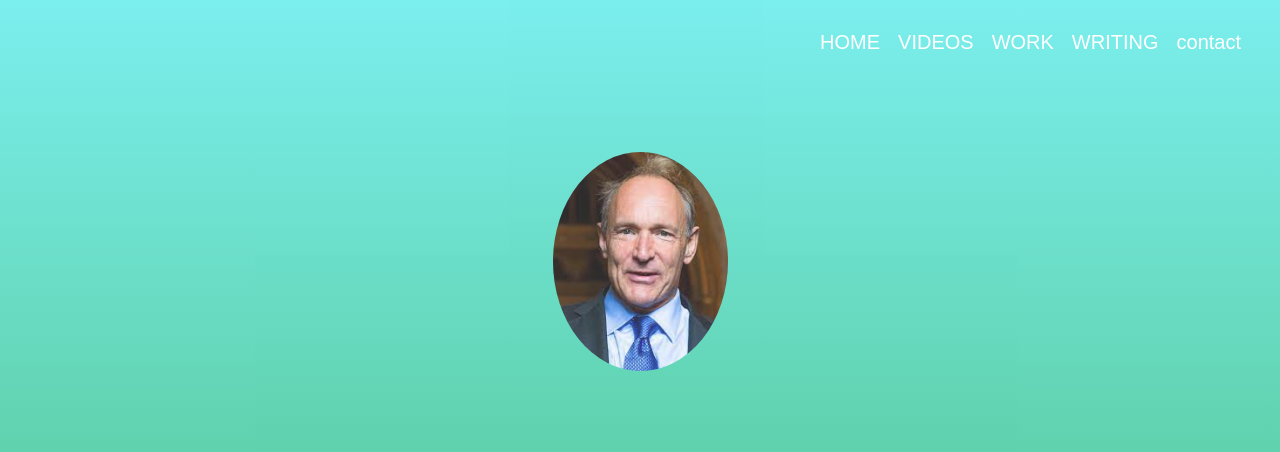
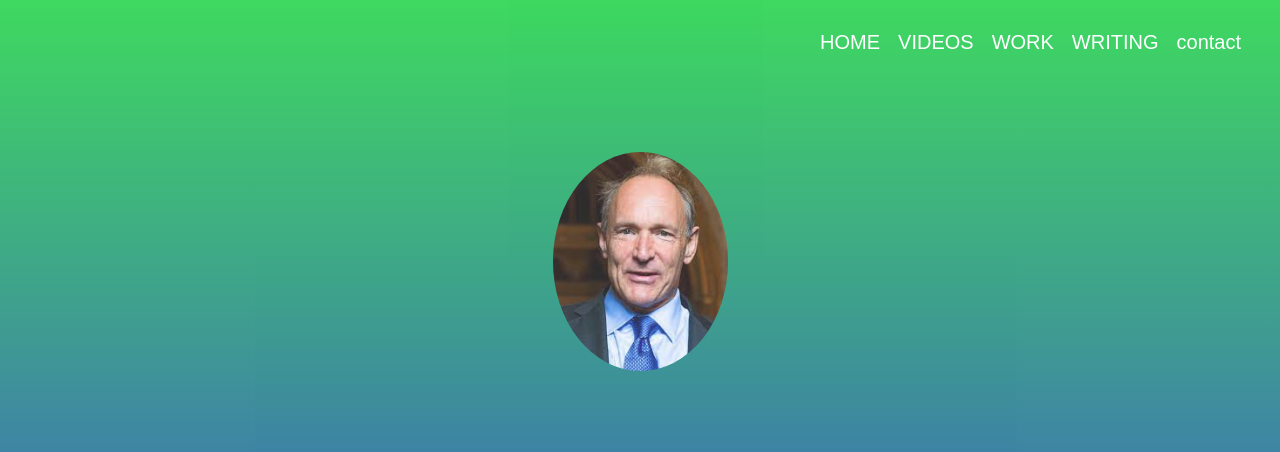
Before and after one commit to lavvith/tim-lee, a plain HTML site: page index.html in a window 1280 px wide. Shown: the top 452 px of the page. Drawn offline with nearby package versions, Linux system fonts and the light colour scheme.

Commit message:
Add files via upload

```diff
--- a/style.css
+++ b/style.css
@@ -19,7 +19,7 @@ body {
     bottom: 0;
     right: 0;
     opacity: 0.83;
-    background: linear-gradient(#60ebeb 0%, #27ae60 100%);
+    background: linear-gradient(#17d13f 0%, #171dd1 100%);
     display: table;
     width: 100%;
     height: 100%;
```
